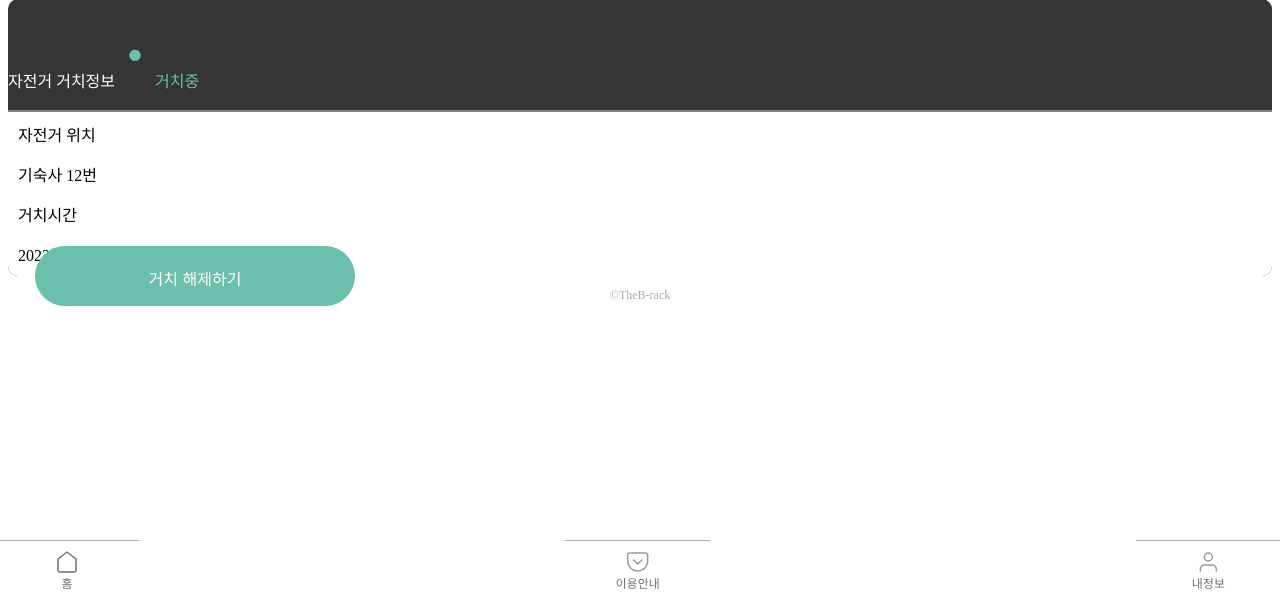
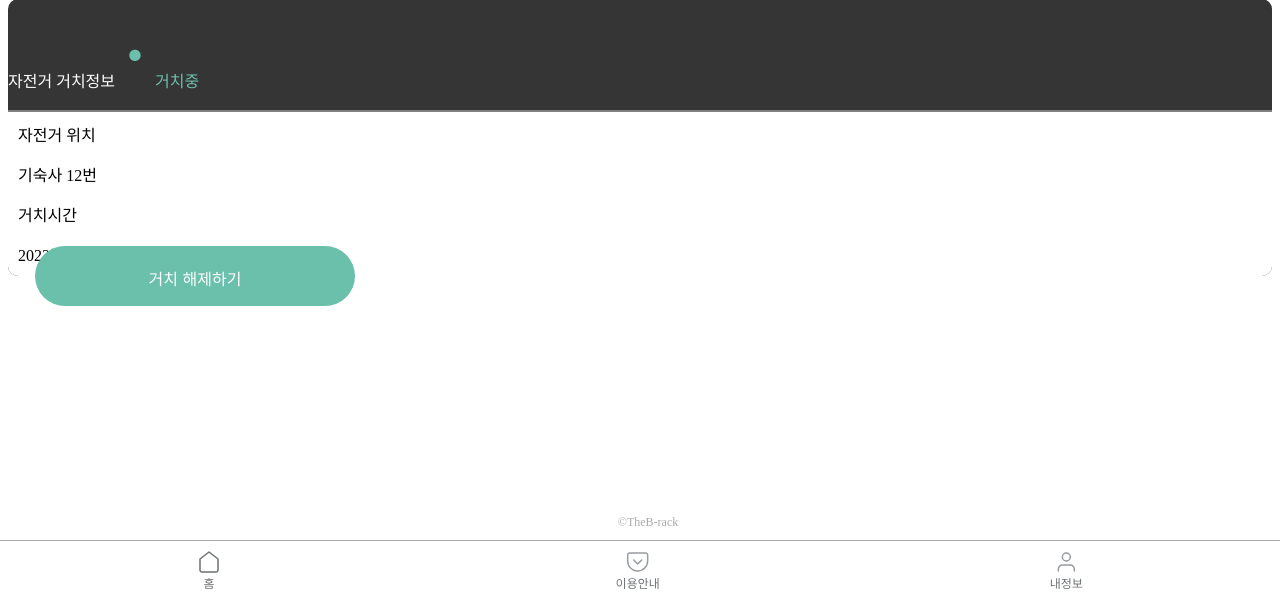
Before and after one commit to LeeJaesung2/TheB-rack, a Django app: page / in a window 1280 px wide. Shown: the part 198-800 px from the top of the page. Run offline with Django 4.2, Linux system fonts and the light colour scheme.

Commit message:
copyright

```diff
--- a/static/css/nav.css
+++ b/static/css/nav.css
@@ -7,41 +7,36 @@
     font-size: 12px;
     display: flex;
     justify-content: center;
-    position: relative;
-    bottom: 0px;
-    left: 0px;
+    width: 100%;
+    position: fixed;
+    bottom: 60px;
 
 }
 
 .bottomTap{
     display: flex;
     flex-direction: row;
-    justify-content: space-between;
+    justify-content: space-around;
     width: 100%;
-    position: absolute;
+    position: fixed;
     bottom: 0px;
     left: 0px;
-}
-.home{
-    background-color: white;
     border-top: 1px solid #ABABAB;
     border-bottom: 0px solid white;
     border-left: 0px solid white;
     border-right: 0px solid white;
 }
+.home{
+    background-color: white;
+    border: none;
+}
 .info{
     background-color: white;
-    border-top: 1px solid #ABABAB;
-    border-bottom: 0px solid white;
-    border-left: 0px solid white;
-    border-right: 0px solid white;
+    border: none;
+
 
 }
 .my{
     background-color: white;
-    border-top: 1px solid #ABABAB;
-    border-bottom: 0px solid white;
-    border-left: 0px solid white;
-    border-right: 0px solid white;
-
+    border: none;
 }
```
